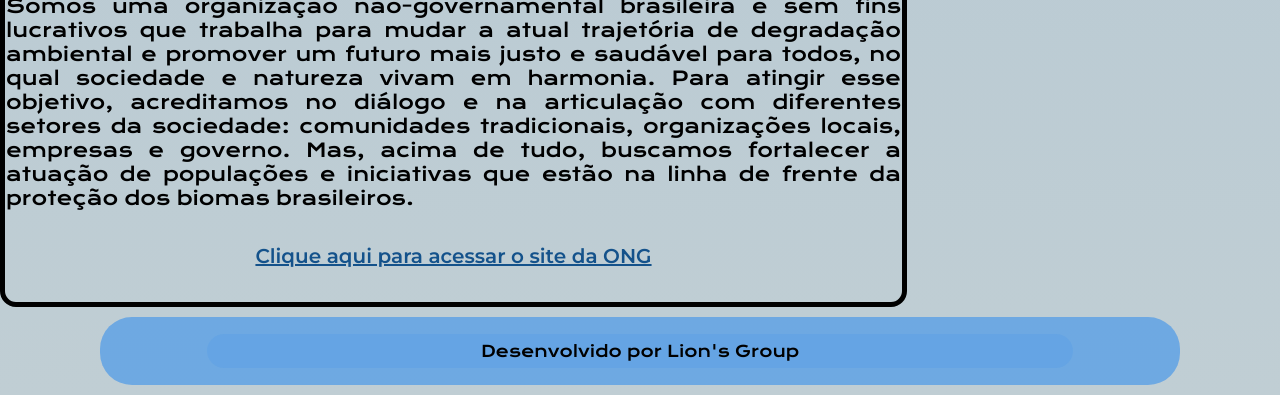
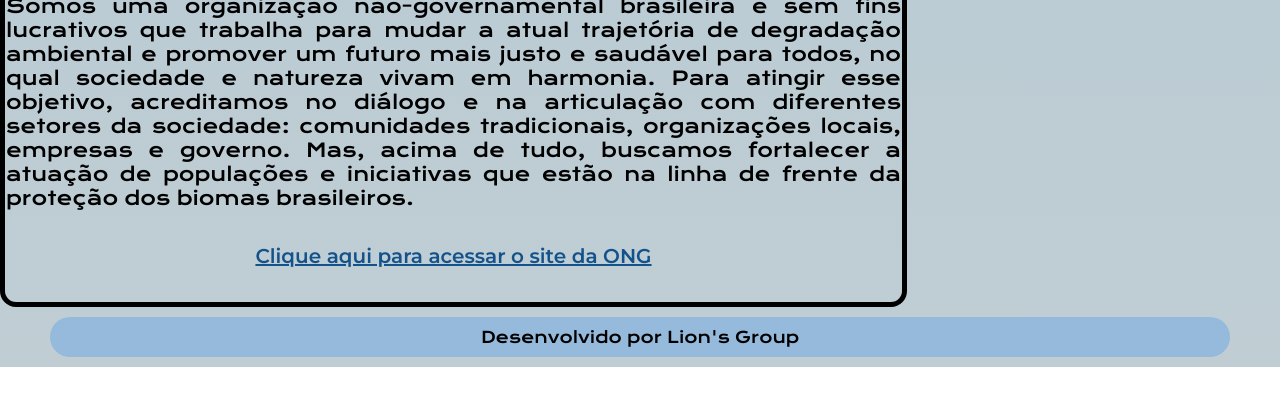
Before and after one commit to CaioAzvdo/Agregador-de-links-de-ONGs, a plain HTML site: page index.html in a window 1280 px wide. Shown: the part 4151-4546 px from the top of the page. After the commit the page ends 4518 px from the top, so only its background shows below. Drawn offline with nearby package versions, Linux system fonts and the light colour scheme.

Commit message:
Add files via upload

```diff
--- a/Styles/style.css
+++ b/Styles/style.css
@@ -131,7 +131,7 @@ body{
 	transform: scale(1.03);
     border: 2px solid #497174;
 }
-.rodape{
+/* .rodape{
     background-color: #64a4e4e3;
     padding: 7px;
     text-align: center;
@@ -143,9 +143,19 @@ body{
     margin-right: 100px;
 
     border-radius: 2rem;
-}
+} */
 .rodape-texto{
-    font-size: 1.1rem;
+    background-color: #64a4e47a;
+    padding: 10px;
+    text-align: center;
+    font-family: 'Krona One', sans-serif;
+    font-weight: 400;
+    font-size: 1.0rem;
+    margin: 10px;
+    margin-left: 50px;
+    margin-right: 50px;
+
+    border-radius: 2rem;
 }
 @media(max-width: 1280px){
     .container-lista-bloco{
--- a/index.html
+++ b/index.html
@@ -82,7 +82,7 @@
 
 </body>
 <footer class="rodape">
-    <h2 class="rodape">Desenvolvido por Lion's Group</h2>
+    <h2 class="rodape-texto">Desenvolvido por Lion's Group</h2>
 </footer>
 
 </html>
```
